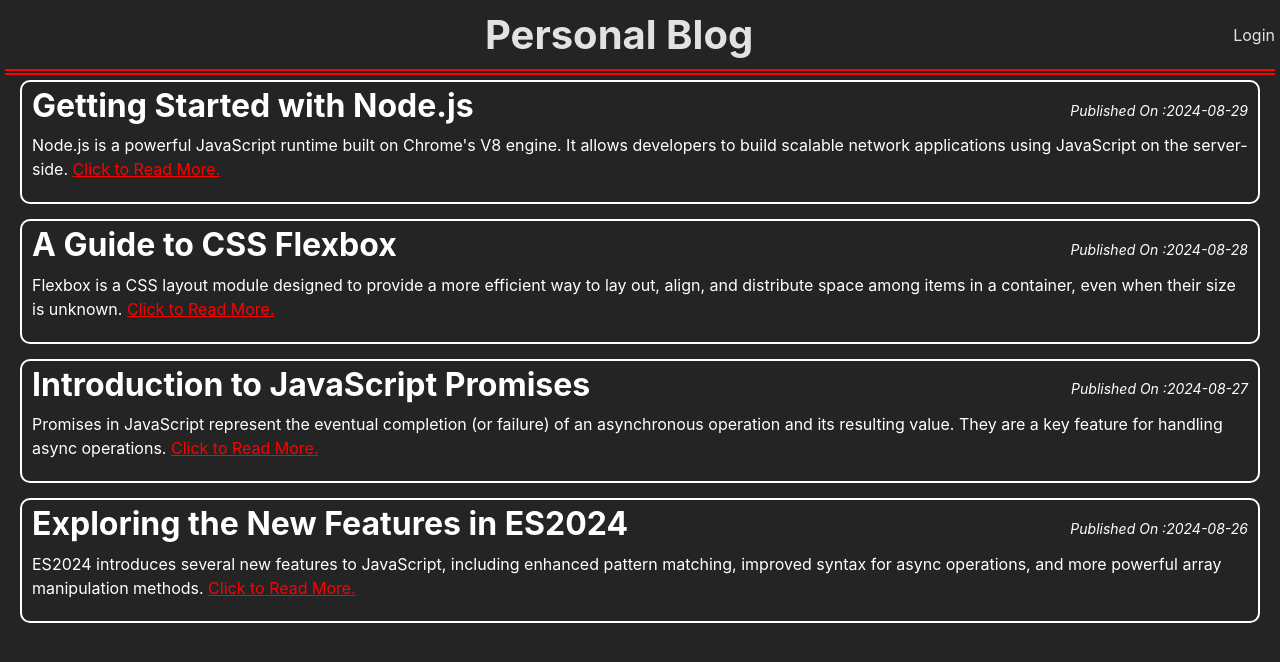
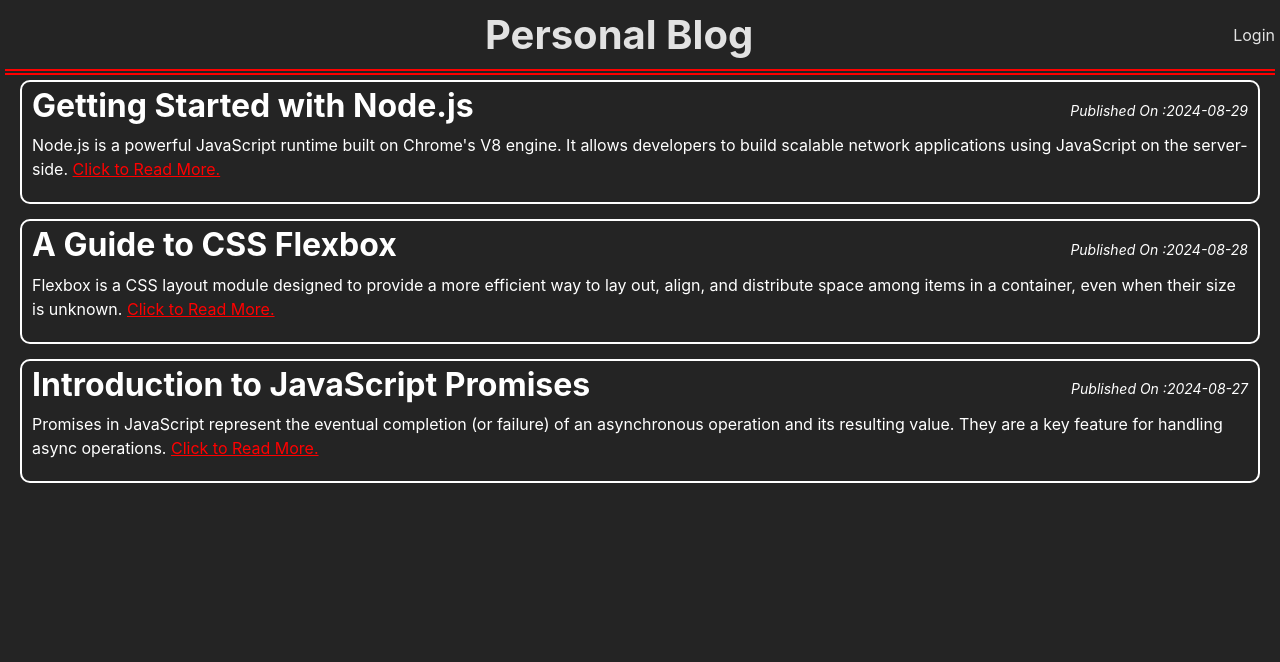
Before and after one commit to erpranavknigam/PersonalBlog, a React (Vite) app: page / in a window 1280 px wide. Shown: the top 662 px of the page. Built offline with nearby package versions, Linux system fonts and the light colour scheme.

Commit message:
Fixed Article creation bug

```diff
--- a/public/articles.json
+++ b/public/articles.json
@@ -16,11 +16,5 @@
     "title": "Introduction to JavaScript Promises",
     "body": "Promises in JavaScript represent the eventual completion (or failure) of an asynchronous operation and its resulting value. They are a key feature for handling async operations.",
     "date": "2024-08-27"
-  },
-  {
-    "id": 5,
-    "title": "Exploring the New Features in ES2024",
-    "body": "ES2024 introduces several new features to JavaScript, including enhanced pattern matching, improved syntax for async operations, and more powerful array manipulation methods.",
-    "date": "2024-08-26"
   }
 ]
```
Also changed, not shown: src/index.js (+7 -4 lines).
